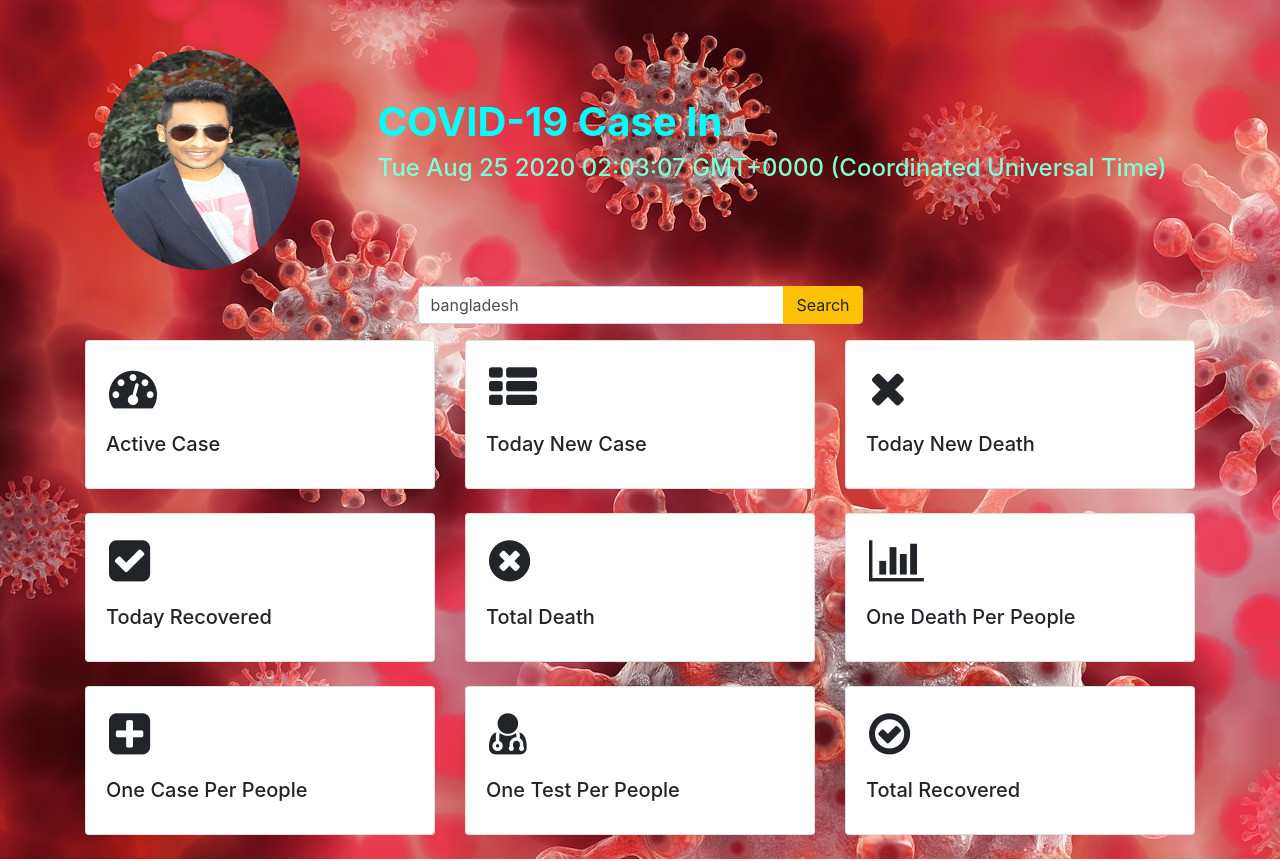
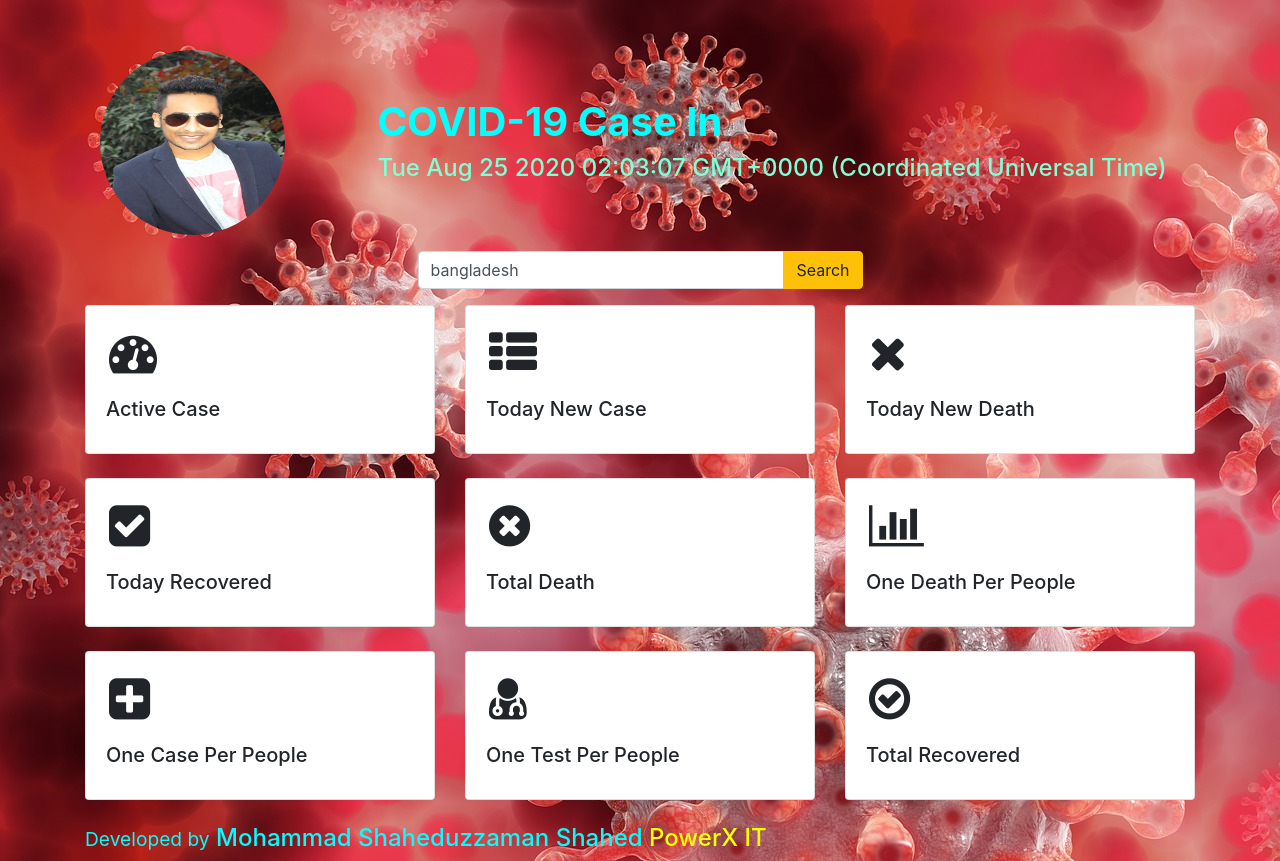
Before and after one commit to mohammadshahed/covid19tracker-shahed, a plain HTML site: page index.html in a window 1280 px wide. Drawn offline with nearby package versions, Linux system fonts and the light colour scheme.

Commit message:
updated 1

```diff
--- a/index.html
+++ b/index.html
@@ -21,7 +21,7 @@
             <div class="container">
                 <div class="row">
                     <div class="col-md-3">
-                        <img src="images/Shahed.jpg" width="200" height="220" class="rounded-circle" alt="">
+                        <img src="images/Shahed.jpg" width="185" height="185" class="rounded-circle" alt="">
                     </div>
                     <div class="col-md-9">
                         <div class= "mt-5">
@@ -139,6 +139,11 @@
                 </div>
             </div>
         </div>
+        <div class="row row-cols-1">
+            <div class="container">
+                <h4><small>Developed by</small> Mohammad Shaheduzzaman Shahed <a href="https://www.powerxit.com">PowerX IT</a> </h4>
+            </div>
+        </div>
     </main>
 
 
@@ -175,8 +180,8 @@
 
 
                     document.getElementById('country-flag').innerHTML += `
-                    : <span style="color: royalblue;">${countryName}</span>
-                    <img src="${flag}" alt="country flag" style="width: 50px;">
+                    : <span style="color: orange;">${countryName}</span>
+                    <img src="${flag}" alt="country flag" style="width: 70px;">
                     `;
 
                     activeCase.innerHTML += `
@@ -235,7 +240,7 @@
 
         function dateToday() {
             let today = new Date()
-            console.log(today);
+            //console.log(today);
 
             document.getElementById('date-today').innerText = today;
         }
--- a/style.css
+++ b/style.css
@@ -4,9 +4,16 @@ body {
     /* linear-gradient(to bottom right, rgb(201, 238, 226),  rgb(138, 161, 230)); */
 }
 
-h1{
+h1, h4{
     color: cyan;
 
+}
+a{
+    color: yellow;
+}
+a:hover{
+    text-decoration: none;
+    color: orange;
 }
 
 #date-today{
```
